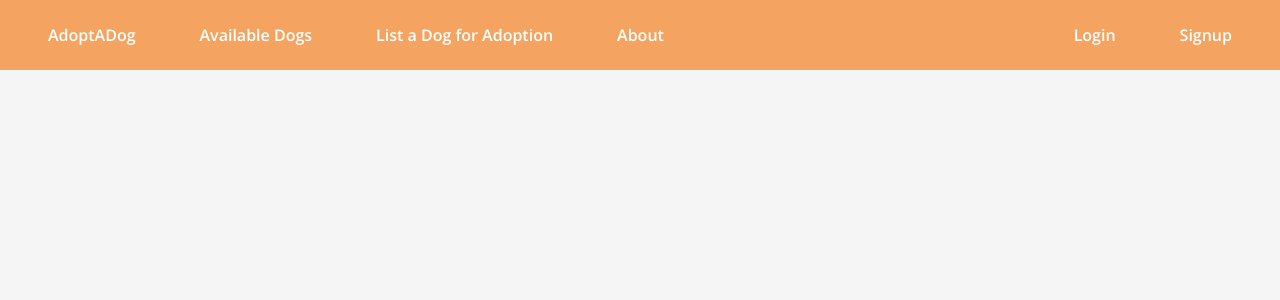
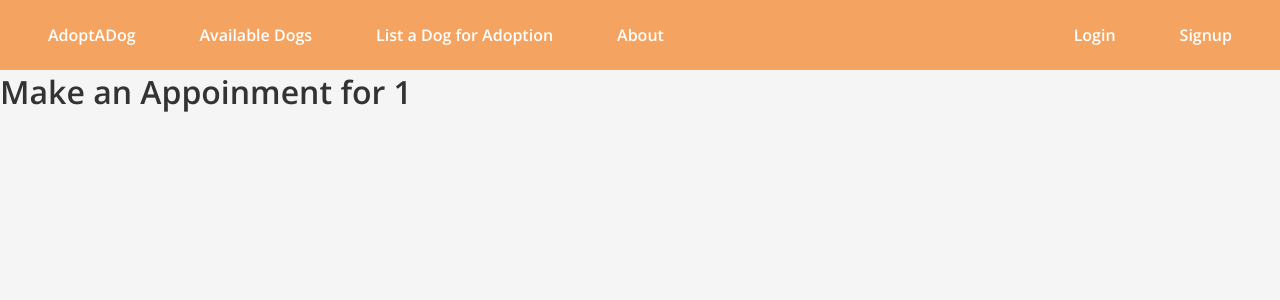
Before and after one commit to asuarez9382/AdoptADog, a React (Create React App) app in the folder client/: page /appointment/1 in a window 1280 px wide. Shown: the top 300 px of the page. Built offline with nearby package versions, Linux system fonts and the light colour scheme; no server answers.

Commit message:
adds linking functionality to link to make an appointment for a specific dog page

```diff
--- a/client/src/components/AdoptedDog.js
+++ b/client/src/components/AdoptedDog.js
@@ -3,11 +3,14 @@ import { Link } from "react-router-dom";
 
 function AdoptedDog({ id, name, breed, image }){
 
+
     return(
         <div className="user-dog-details" key={id}>
             <h2>{name}</h2>
             <div className="button-wrapper">
-                <button className="pharmacy-button">&#9960;</button>
+                <Link  to={`/appointment/${name}`}>
+                    <button className="pharmacy-button">&#9960;</button>
+                </Link>
             </div>
             <Link to={`/dogs/${id}`}>
                 <img src={image} alt={breed} className="user-dog-image" />
--- a/client/src/components/App.js
+++ b/client/src/components/App.js
@@ -37,7 +37,7 @@ function App() {
                 <Route path="/filtered-dogs/:filteredBreed" element={<FilteredDogs />} />
                 <Route path="/favorites" element={<MyFavorites />} />
                 <Route path='/adopted-dogs/:id' element={<AdoptedDog/>}/>
-                <Route path='/appointment' element={<Appointment/>}/>
+                <Route path='/appointment/:name' element={<Appointment/>}/>
               </Routes>
             </div>
         </Provider>
--- a/client/src/pages/Appointment.js
+++ b/client/src/pages/Appointment.js
@@ -1,9 +1,13 @@
 import React from "react";
+import { useParams } from "react-router-dom";
+
 
 function Appointment(){
 
+    const { name } = useParams();
+
     return(
-        <h1>Make an Appoinment</h1>
+        <h1>Make an Appoinment for {name}</h1>
     );
 }
 
```
